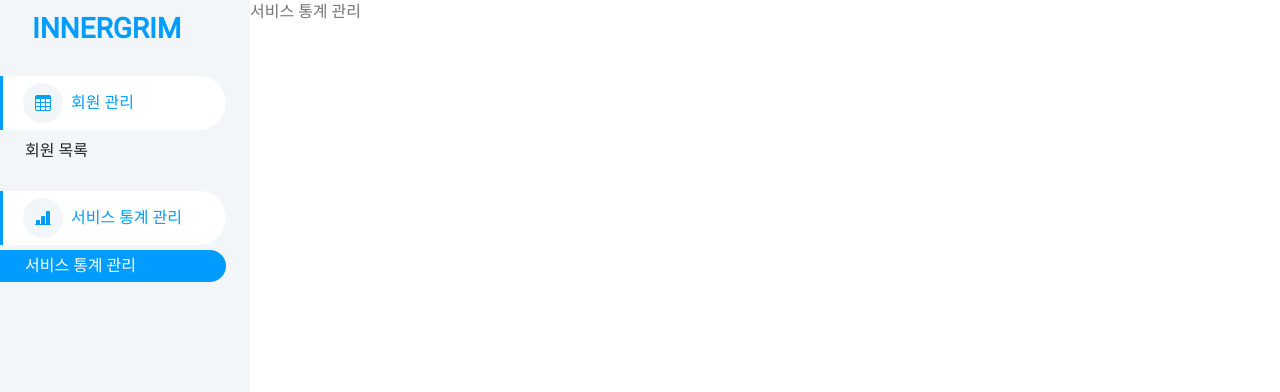
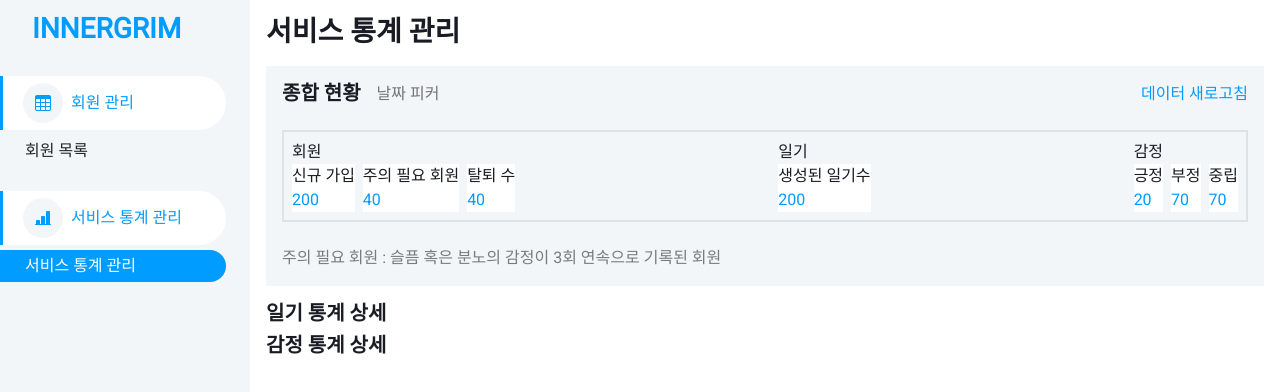
Before and after one commit to inner-grim/innergrim-cms, a Next.js app: page /service-statistics in a window 1280 px wide. Shown: the top 392 px of the page. Built offline with nearby package versions, Linux system fonts and the light colour scheme.

Commit message:
[ADD]종합현황 퍼블리싱

```diff
--- a/src/app/(statistics)/service-statistics/page.tsx
+++ b/src/app/(statistics)/service-statistics/page.tsx
@@ -1,5 +1,74 @@
 'use client';
 
+import Link from 'next/link';
+
 export default function page() {
-  return <div className="content">서비스 통계 관리</div>;
+  return (
+    <div className="content p-3">
+      <h3>서비스 통계 관리</h3>
+      <div className="p-3 my-3 bg-light">
+        <div className="d-flex align-items-center justify-content-between mb-4">
+          <div className="d-flex align-items-center">
+            <h5 className="me-3 mb-0">종합 현황</h5>
+            <div className="">날짜 피커</div>
+          </div>
+          <Link href={'/'} className="">
+            데이터 새로고침
+          </Link>
+        </div>
+        <div className="mb-4 border border-2 p-2">
+          <div className="d-flex align-items-center justify-content-between">
+            <div className="">
+              <div className="text-dark">회원</div>
+              <div className="d-flex align-items-center">
+                <div className="bg-white me-2">
+                  <div className="text-dark">신규 가입</div>
+                  <div className="text-primary">200</div>
+                </div>
+                <div className="bg-white me-2">
+                  <div className="text-dark">주의 필요 회원</div>
+                  <div className="text-primary">40</div>
+                </div>
+                <div className="bg-white me-2">
+                  <div className="text-dark">탈퇴 수</div>
+                  <div className="text-primary">40</div>
+                </div>
+              </div>
+            </div>
+            <div>
+              <div className="text-dark">일기</div>
+              <div className="d-flex align-items-center">
+                <div className="bg-white me-2">
+                  <div className="text-dark">생성된 일기수</div>
+                  <div className="text-primary">200</div>
+                </div>
+              </div>
+            </div>
+            <div>
+              <div className="text-dark">감정</div>
+              <div className="d-flex align-items-center">
+                <div className="bg-white me-2">
+                  <div className="text-dark">긍정</div>
+                  <div className="text-primary">20</div>
+                </div>
+                <div className="bg-white me-2">
+                  <div className="text-dark">부정</div>
+                  <div className="text-primary">70</div>
+                </div>
+                <div className="bg-white">
+                  <div className="text-dark">중립</div>
+                  <div className="text-primary">70</div>
+                </div>
+              </div>
+            </div>
+          </div>
+        </div>
+        <div className="text-black-50">
+          주의 필요 회원 : 슬픔 혹은 분노의 감정이 3회 연속으로 기록된 회원
+        </div>
+      </div>
+      <h5 className="mb-2">일기 통계 상세</h5>
+      <h5 className="mb-0">감정 통계 상세</h5>
+    </div>
+  );
 }
--- a/src/components/navigation/SideBar.tsx
+++ b/src/components/navigation/SideBar.tsx
@@ -13,7 +13,6 @@ export default function SideBar() {
       router.push('/member-list');
     } else if (menu === 'service-statistics') {
       router.push('service-statistics');
-      // test
     }
     // else if (menu === 'emotion-category') {
     //   router.push('emotion-category');
```
